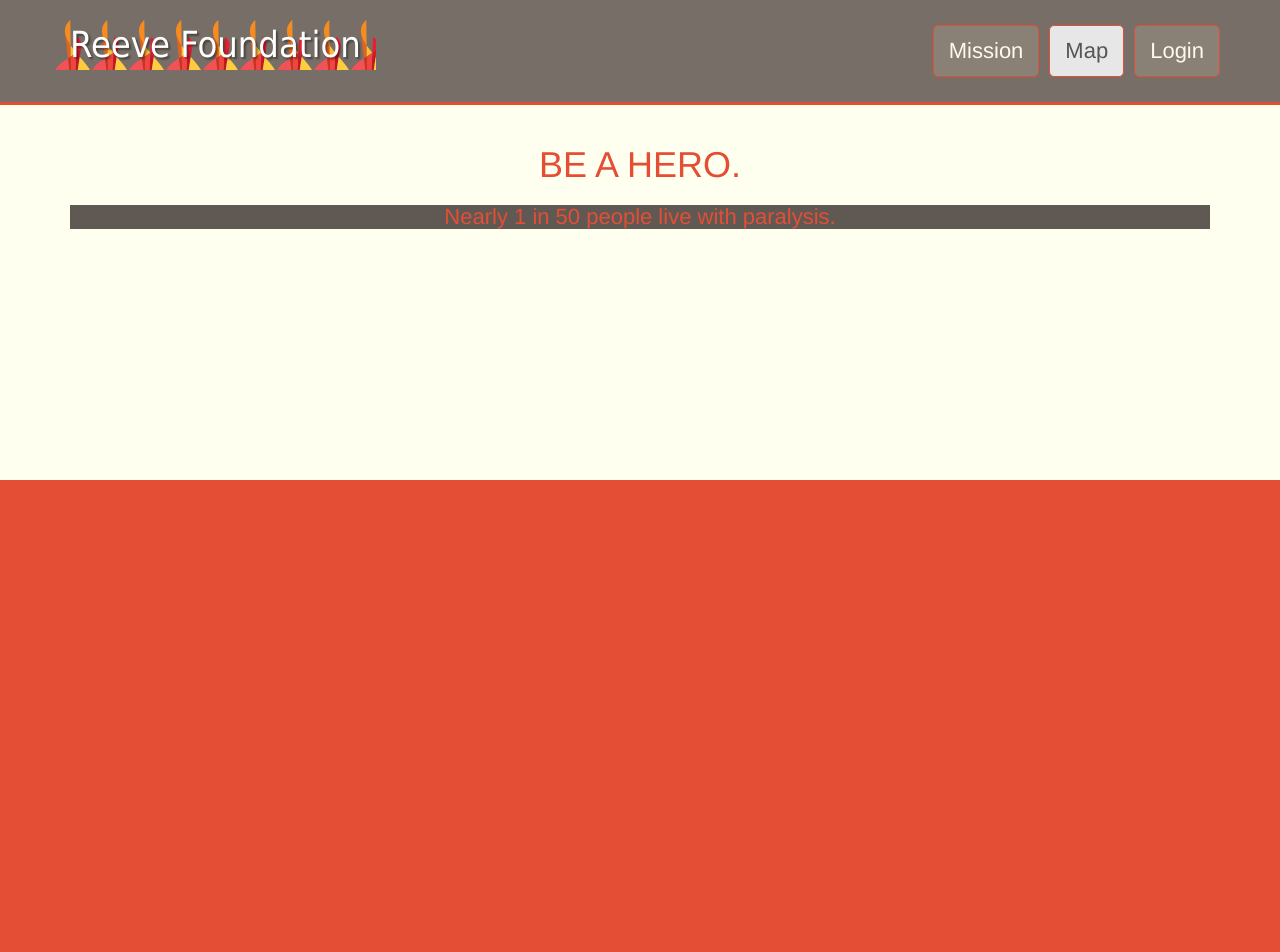
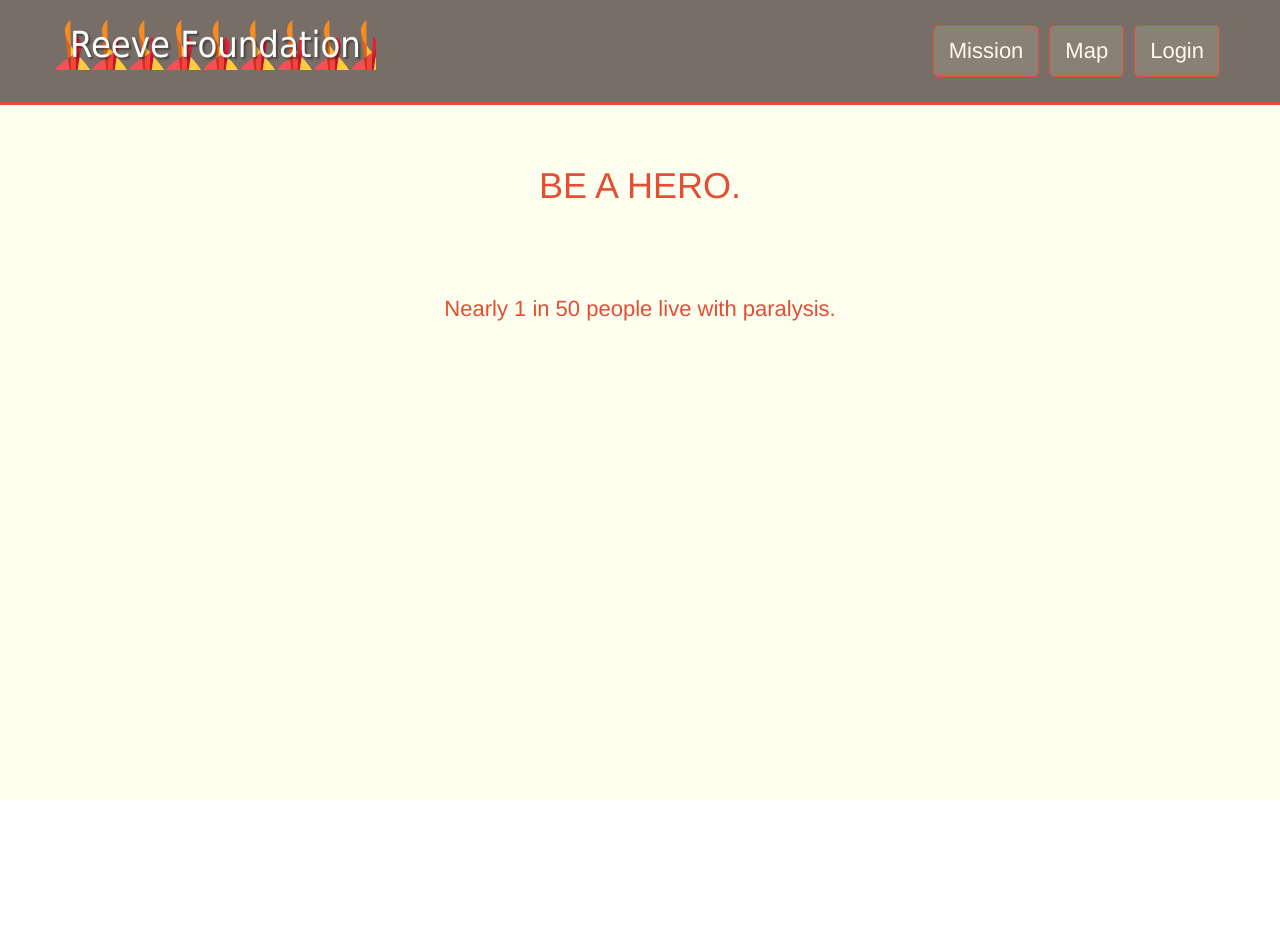
Before and after one commit to Tampa2016/team-1, a PHP site: page /code4good/ in a window 1280 px wide. Shown: the top 952 px of the page. Run offline with PHP 8.4, Linux system fonts and the light colour scheme; a map, chart or similar area stays blank; some libraries are stand-ins or nearby versions.

Commit message:
more changes

```diff
--- a/css/custom.css
+++ b/css/custom.css
@@ -45,22 +45,16 @@
 	background-color: ##fff5e0;
 }
 
-.intro-section {
-    height: 100%;
-    padding-top: 75px;
-    text-align: center;
-    background: #fffaf0;
-}
 
 h1 {
 	color: #E34E35;
+  /*
 	padding-top: 50px;
+  */
 }
 
 h2 {
   color: #E34E35;
-
-  background-color: #605953;
   font-size: 22px;
 }
 
@@ -82,20 +76,6 @@
   background-color: #e7e7e7;
 }
 
-/*
-.navbar-default .navbar-nav > li > button {
-  border: 1px solid #e44e35;
-  margin: 5px;
-  border-radius: 5px;
-  color: #fff9eb;
-  font-size: 22px;
-  background-color: #898076;
-  padding-top: 15px;
-  padding-bottom: 15px;
-*/
-  /* Misc Tags */
-}
-
 h1 {
 	color: #E34E35;
   margin: 5%;
@@ -106,7 +86,6 @@
   /* The frontpage sections */
 
 .info-section, .h1 {
-    height: 100%;
     padding-top: 5px;
     text-align: center;
     background: #e44e35;
@@ -114,7 +93,6 @@
 }
 
 .map-section {
-    height: 80%;
     padding-top: 25px;
     margin: 7%;
     text-align: center;
@@ -123,7 +101,6 @@
 
 
 .intro-section {
-    height: 60%;
     padding-top: 75px;
     text-align: center;
     background-color: #fffff0;
--- a/index.php
+++ b/index.php
@@ -7,17 +7,6 @@
                 <div class="col-lg-12">
                     <h1>BE A HERO.</h1>
                     <h2>Nearly 1 in 50 people live with paralysis.</h2>
-                </div>
-            </div>
-        </div>
-    </section>
-
-    <!-- Info Section -->
-    <section id="info" class="info-section">
-        <div class="container">
-            <div class="row">
-                <div class="col-lg-12">
-                    <h1>Info</h1>
                 </div>
             </div>
         </div>
@@ -79,20 +68,15 @@
             </div>
         </div>
     </section>
+
         <!-- Info Section -->
     <section id="info" class="info-section">
         <div class="container">
             <div class="row">
                 <div class="col-lg-12">
-                    <h1>Mission</h1>
-                </div>
-            </div>
-            <div class="row">
-                <div class="col-lg-12">
+                  <h1>Mission</h1>
                   <h2>The Reeve Foundation is dedicated to curing spinal cord injury by funding innovative research, and improving the quality of life for people living with paralysis through grants, information and advocacy.</h2>
                 </div>
             </div>
         </div>
     </section>
-
-<?php include "_include/theme/foot.php"; ?>
```
